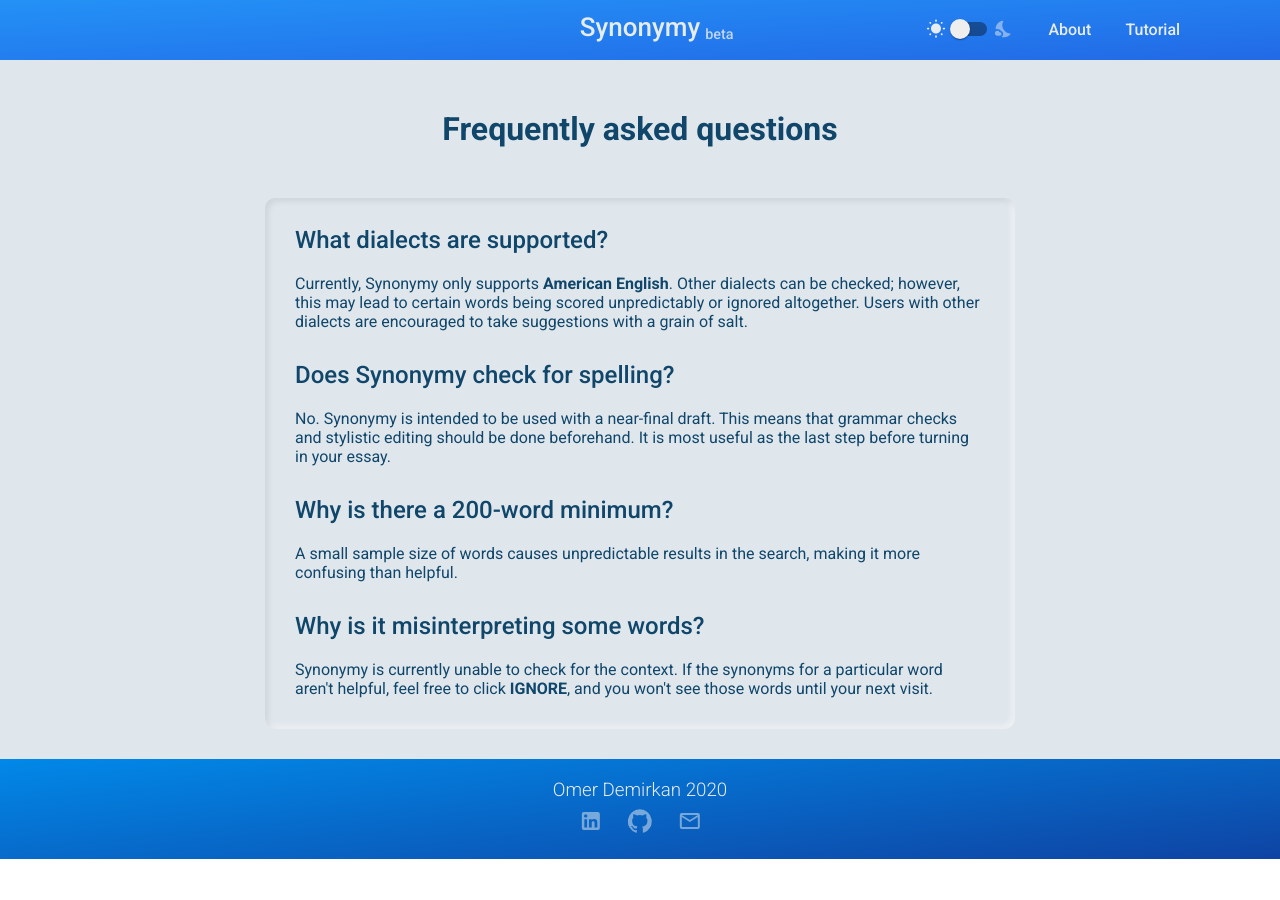
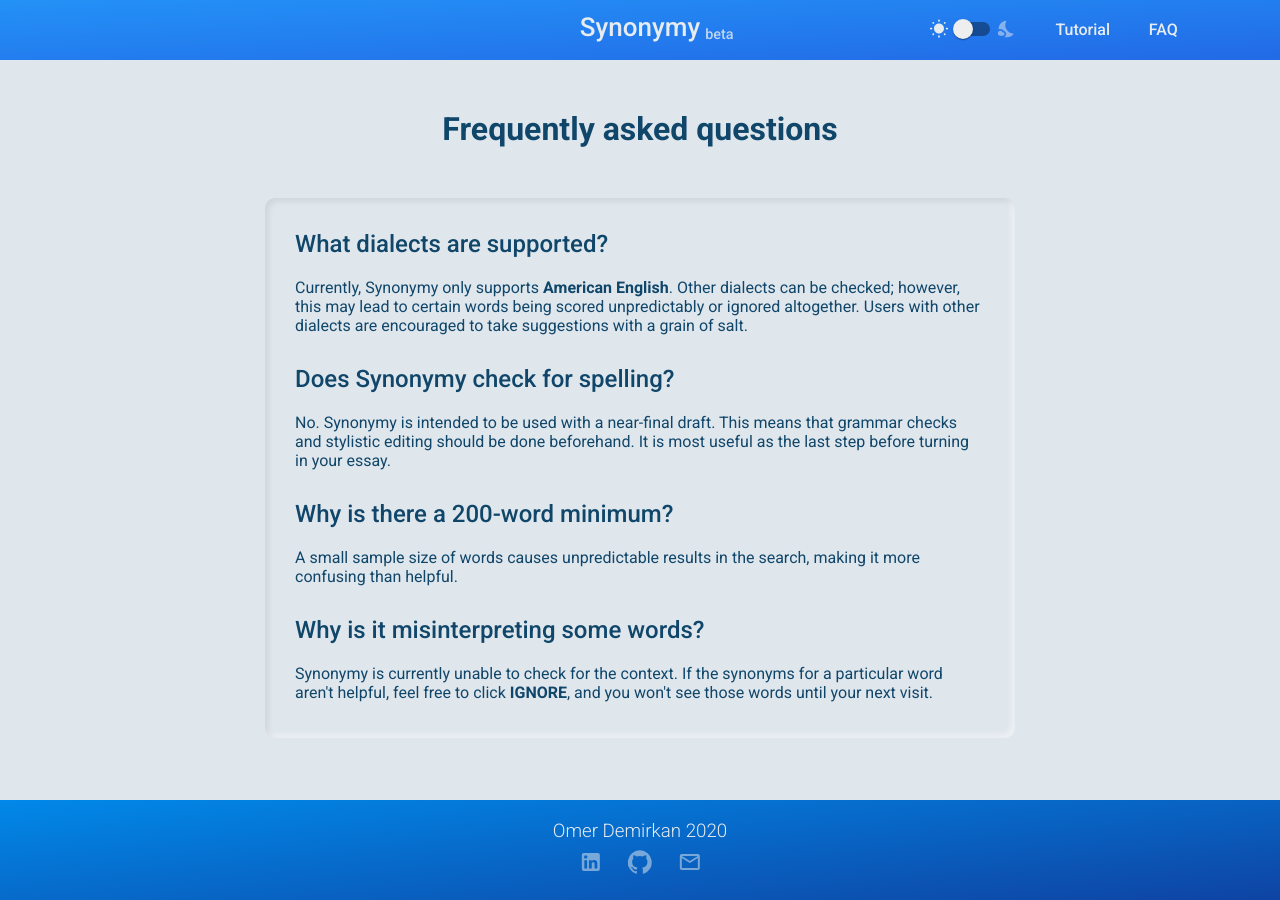
Before and after one commit to omerdemirkan/synonymy, a React (Create React App) app in the folder front-end/: page /faq in a window 1280 px wide. Before the commit the page ends 859 px from the top, so only its background shows below. Built offline with nearby package versions, Linux system fonts and the light colour scheme.

Commit message:
Update navbar with navLinks

```diff
--- a/front-end/src/components/FAQ/FAQ.js
+++ b/front-end/src/components/FAQ/FAQ.js
@@ -1,8 +1,12 @@
-import React from 'react';
+import React, { useEffect } from 'react';
 import classes from './FAQ.module.css';
 import { connect } from 'react-redux';
 
 function FAQ(props) {
+
+    useEffect(() => {
+        window.scrollTo(0, 0);
+    }, []);
     const neuBorder = props.darkMode ? {
         boxShadow: 'inset 4px 4px 10px rgba(0, 0, 0, 0.18), inset -4px -4px 10px rgba(255, 255, 255, 0.015)'
     }
--- a/front-end/src/components/FAQ/FAQ.module.css
+++ b/front-end/src/components/FAQ/FAQ.module.css
@@ -1,7 +1,7 @@
 .FAQ {
     width: 100%;
     padding: 60px 0 30px;
-    min-height: calc(100vh - 190px);
+    min-height: calc(100vh - 90px);
     transition: background-color 0.2s ease;
 }
 
@@ -15,7 +15,7 @@
     max-width: 750px;
     transform: translate(-50%);
     margin-left: 50%;
-    padding: 8px 30px 1px;
+    padding: 12px 30px 6px;
     border-radius: 10px;
     transition: box-shadow 0.2s ease;
     box-sizing: border-box;
--- a/front-end/src/containers/Navbar/Navbar.js
+++ b/front-end/src/containers/Navbar/Navbar.js
@@ -3,10 +3,9 @@
 import { connect } from 'react-redux';
 import DarkModeSwitch from '../../components/UI/DarkModeSwitch/DarkModeSwitch';
 import SideDrawer from '../../components/SideDrawer/SideDrawer';
-// import Backdrop from '../../components/Backdrop/Backdrop';
 import Backdrop from '@material-ui/core/Backdrop';
-import AnchorLink from 'react-anchor-link-smooth-scroll';
 import * as actionTypes from '../../store/actions/actionTypes';
+import { NavLink } from 'react-router-dom';
 
 const Navbar = props => {
     // Determines whether or not the side-drawer is open, also affects
@@ -19,7 +18,7 @@
     >
         <div className={classes.DarkModeBackdrop} style={props.darkMode ? {opacity: '1'} : {}}></div>
         <h2 className={classes.Logo}>
-            Synonymy
+            <NavLink to="/" className={classes.Link}>Synonymy</NavLink>
             <p className={classes.Beta}>beta</p>
         </h2>
 
@@ -30,9 +29,9 @@
             <li>
                 <DarkModeSwitch/>
             </li>
+            <li className={classes.ListItem} onClick={props.onToggleModal}>Tutorial</li>
 
-            <li className={classes.ListItem}><AnchorLink className={classes.Link} href='#about'>About</AnchorLink></li>
-            <li className={classes.ListItem} onClick={props.onToggleModal}>Tutorial</li>
+            <li className={classes.ListItem}><NavLink to="/faq" className={classes.Link}>FAQ</NavLink></li>
         </ul>
 
 
```
